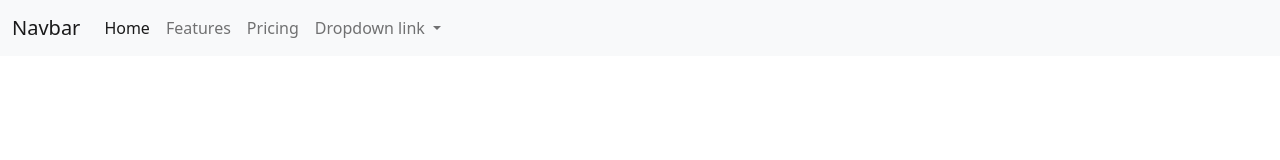
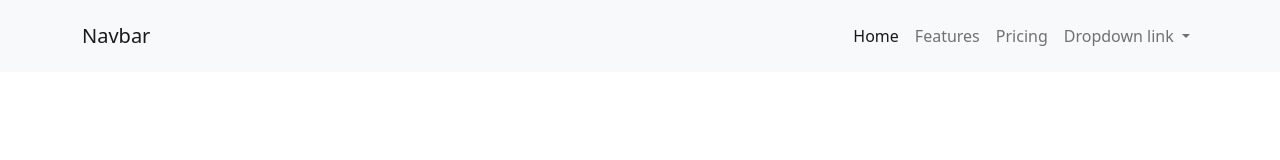
Before and after one commit to MiguelValeraDVP/EJERCICIO03-secondTime, a plain HTML site: page index.html in a window 1280 px wide. Drawn offline with nearby package versions, Linux system fonts and the light colour scheme.

Commit message:
Comenzando Navbar

```diff
--- a/index.html
+++ b/index.html
@@ -1,5 +1,5 @@
 <!DOCTYPE html>
-<html lang="en">
+<html lang="es">
   <head>
     <meta charset="UTF-8" />
     <meta http-equiv="X-UA-Compatible" content="IE=edge" />
@@ -14,22 +14,16 @@
     />
   </head>
   <body>
-      <!-- NAVBAR -->
-    <nav class="navbar navbar-expand-lg navbar-light bg-light">
-      <div class="container-fluid">
+    <!-- NAVBAR -->
+    <nav class="navbar py-3 navbar-expand-lg navbar-light bg-light"> <!-- AGREGADO PY-3 -->
+      <div class="container d-flex justify-content-between">
+        <!-- AGREGADO D-FLEX JUSTIFY-CONTENT-BETWEEN -->
         <a class="navbar-brand" href="#">Navbar</a>
-        <button
-          class="navbar-toggler"
-          type="button"
-          data-bs-toggle="collapse"
-          data-bs-target="#navbarNavDropdown"
-          aria-controls="navbarNavDropdown"
-          aria-expanded="false"
-          aria-label="Toggle navigation"
+        <div
+          class="collapse navbar-collapse flex-grow-0"
+          id="navbarNavDropdown"
         >
-          <span class="navbar-toggler-icon"></span>
-        </button>
-        <div class="collapse navbar-collapse" id="navbarNavDropdown">
+          <!-- AGREGADO FLEX-GROW-0 (para pisar estilo de bootstrap)-->
           <ul class="navbar-nav">
             <li class="nav-item">
               <a class="nav-link active" aria-current="page" href="#">Home</a>
@@ -51,6 +45,17 @@
               >
                 Dropdown link
               </a>
+              <button
+                class="navbar-toggler"
+                type="button"
+                data-bs-toggle="collapse"
+                data-bs-target="#navbarNavDropdown"
+                aria-controls="navbarNavDropdown"
+                aria-expanded="false"
+                aria-label="Toggle navigation"
+              >
+                <span class="navbar-toggler-icon"></span>
+              </button>
               <ul
                 class="dropdown-menu"
                 aria-labelledby="navbarDropdownMenuLink"
```
